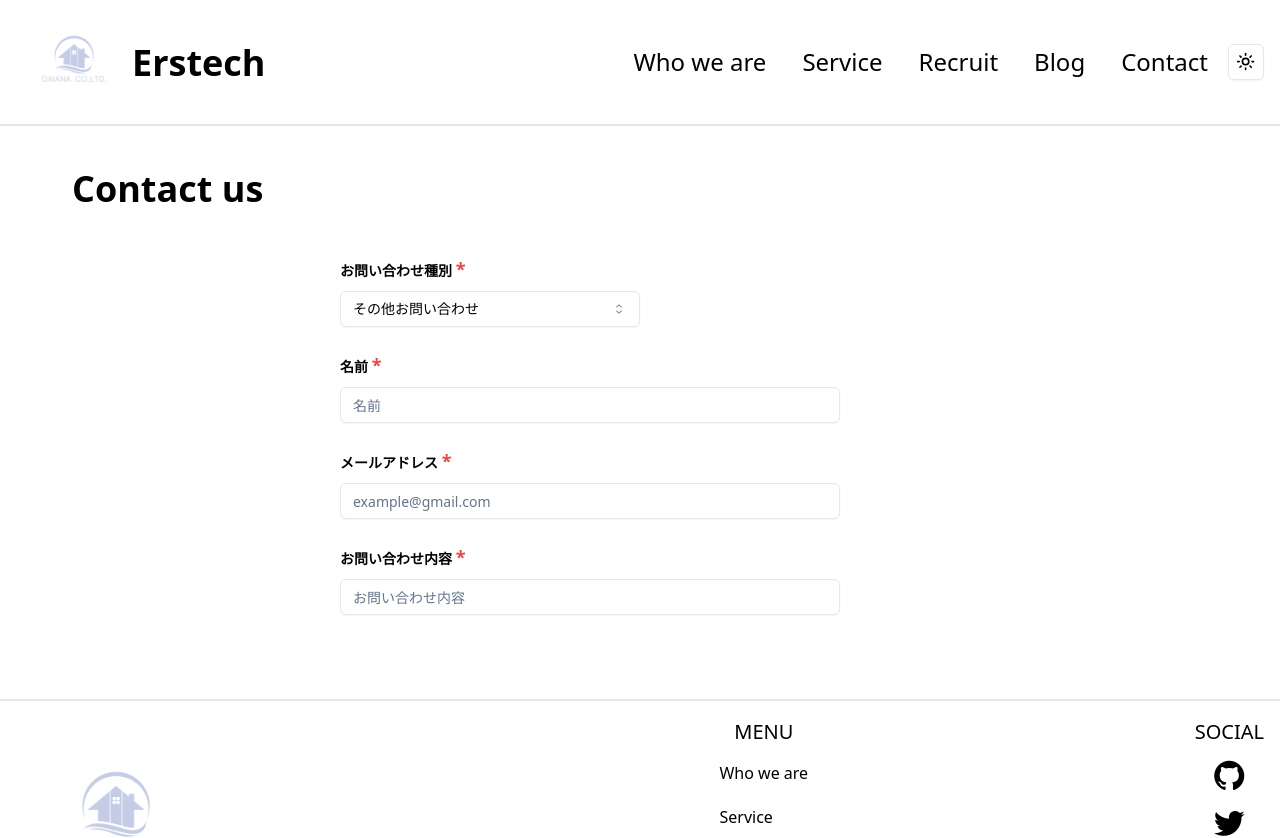
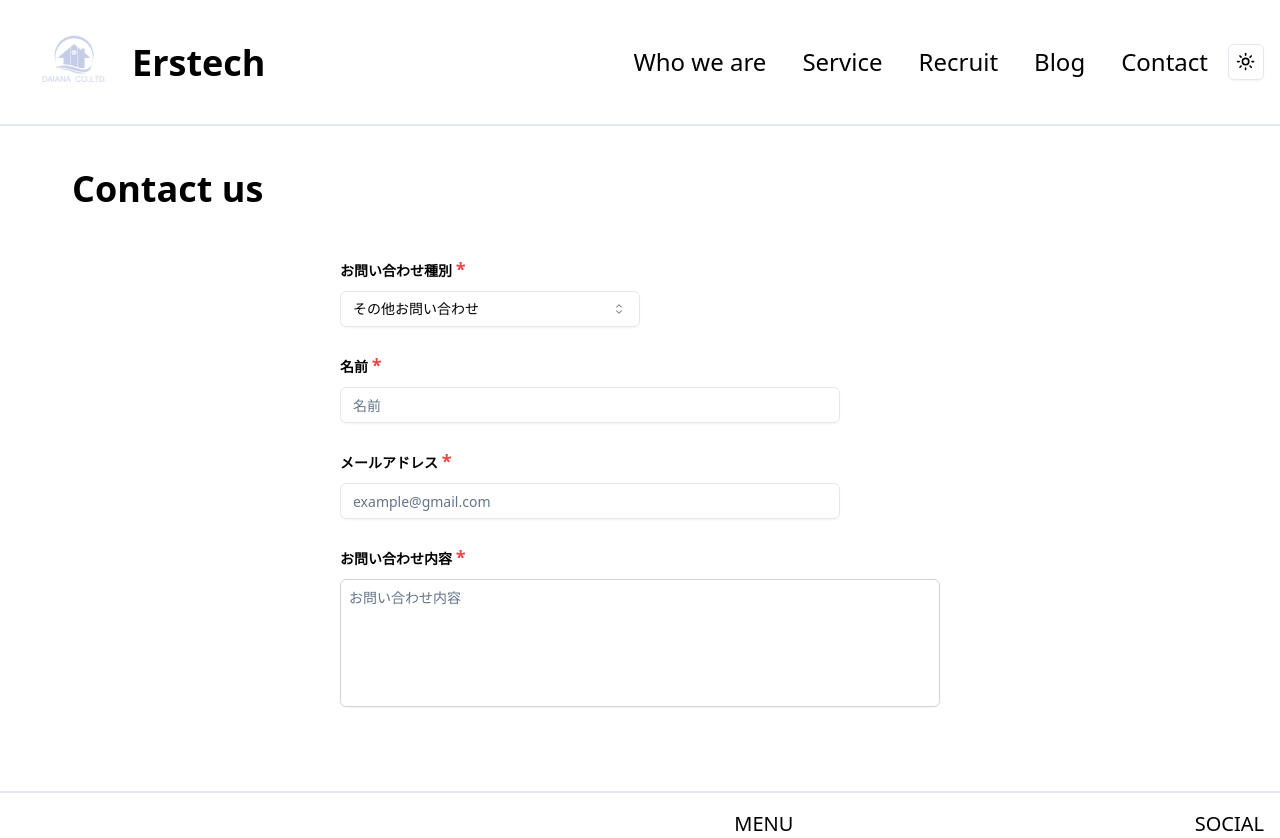
Before and after one commit to Toshipy/erstech-corporate-site, a Next.js app: page /contact in a window 1280 px wide. Shown: the top 838 px of the page. Built offline with nearby package versions, Linux system fonts and the light colour scheme.

Commit message:
feat: Textareaコンポーネントの作成

```diff
--- a/package.json
+++ b/package.json
@@ -9,7 +9,7 @@
     "lint": "next lint",
     "format:fix": "npx prettier --write \"./**/*.ts\" \"./**/*.tsx\"",
     "typecheck": "tsc --noEmit",
-    "checkall": "yarn typecheck && yarn format && yarn lint",
+    "checkall": "yarn typecheck && yarn format:fix && yarn lint",
     "test": "jest",
     "storybook": "storybook dev -p 6006",
     "build-storybook": "storybook build"
--- a/src/components/component/ContactForm/ContactForm.tsx
+++ b/src/components/component/ContactForm/ContactForm.tsx
@@ -1,8 +1,7 @@
 'use client'
 
 import { useContactForm } from '@/components/component/ContactForm/useContactForm'
-import { InputForm } from '@/components/InputForm'
-import { SelectForm } from '@/components/SelectForm'
+import { InputForm, SelectForm, TextareaForm } from '@/components/index'
 
 import { Typography, Form, ScrollArea } from '@/components/ui'
 
@@ -47,7 +46,7 @@ export const ContactForm: React.FC = () => {
                   />
                 </div>
                 <div className="mt-6">
-                  <InputForm
+                  <TextareaForm
                     control={form.control}
                     label="お問い合わせ内容"
                     name="content"
--- /dev/null
+++ b/src/components/component/TextareaForm/TextareaForm.tsx
@@ -0,0 +1,50 @@
+import {
+  FormControl,
+  FormField,
+  FormItem,
+  FormMessage,
+  Textarea,
+  Typography,
+} from '@/components/index'
+
+import type { FieldPath, Control, FieldValues } from 'react-hook-form'
+
+type FormFieldProps<TFieldValues extends FieldValues> = {
+  control: Control<TFieldValues>
+  name: FieldPath<TFieldValues>
+  label: string
+  required?: boolean
+  placeholder?: string
+}
+
+export const TextareaForm = <TFieldValues extends FieldValues>({
+  control,
+  name,
+  label,
+  required,
+  placeholder,
+}: FormFieldProps<TFieldValues>) => {
+  return (
+    <>
+      <Typography className="mb-2 font-bold" variant="sm">
+        {label} {required && <span className="text-lg text-red-500">*</span>}
+      </Typography>
+      <FormField
+        control={control}
+        name={name}
+        render={({ field }) => (
+          <FormItem>
+            <FormControl>
+              <Textarea
+                placeholder={placeholder}
+                {...field}
+                className="h-32 w-full resize-none rounded-md border border-gray-300 p-2"
+              />
+            </FormControl>
+            <FormMessage />
+          </FormItem>
+        )}
+      />
+    </>
+  )
+}
--- /dev/null
+++ b/src/components/component/TextareaForm/index.ts
@@ -0,0 +1 @@
+export * from './TextareaForm'
--- a/src/components/component/index.ts
+++ b/src/components/component/index.ts
@@ -4,4 +4,7 @@ export * from './ContactForm'
 export * from './Footer'
 export * from './Header'
 export * from './HomePage'
+export * from './InputForm'
+export * from './SelectForm'
 export * from './Team'
+export * from './TextareaForm'
--- /dev/null
+++ b/src/components/ui/Textarea/Textarea.tsx
@@ -0,0 +1,24 @@
+import * as React from 'react'
+
+import { cn } from '@/lib/utils'
+
+export interface TextareaProps
+  extends React.TextareaHTMLAttributes<HTMLTextAreaElement> {}
+
+const Textarea = React.forwardRef<HTMLTextAreaElement, TextareaProps>(
+  ({ className, ...props }, ref) => {
+    return (
+      <textarea
+        className={cn(
+          'flex min-h-[60px] w-full rounded-md border border-input bg-transparent px-3 py-2 text-sm shadow-sm placeholder:text-muted-foreground focus-visible:outline-none focus-visible:ring-1 focus-visible:ring-ring disabled:cursor-not-allowed disabled:opacity-50',
+          className,
+        )}
+        ref={ref}
+        {...props}
+      />
+    )
+  },
+)
+Textarea.displayName = 'Textarea'
+
+export { Textarea }
--- /dev/null
+++ b/src/components/ui/Textarea/index.ts
@@ -0,0 +1 @@
+export * from './Textarea'
--- a/src/components/ui/index.ts
+++ b/src/components/ui/index.ts
@@ -8,6 +8,7 @@ export * from './Logo'
 export * from './NavigationMenu'
 export * from './ScrollArea'
 export * from './Select'
+export * from './Textarea'
 export * from './ThemeProvider'
 export * from './Toast'
 export * from './Typography'
```
Also changed, not shown: src/components/component/InputForm/InputForm.tsx (renamed from src/components/InputForm/InputForm.tsx), src/components/component/InputForm/index.ts (renamed from src/components/InputForm/index.ts), src/components/component/SelectForm/SelectForm.tsx (renamed from src/components/SelectForm/SelectForm.tsx), src/components/component/SelectForm/index.ts (renamed from src/components/SelectForm/index.ts), 1 other file (tests, documents, lock files or other folders).
